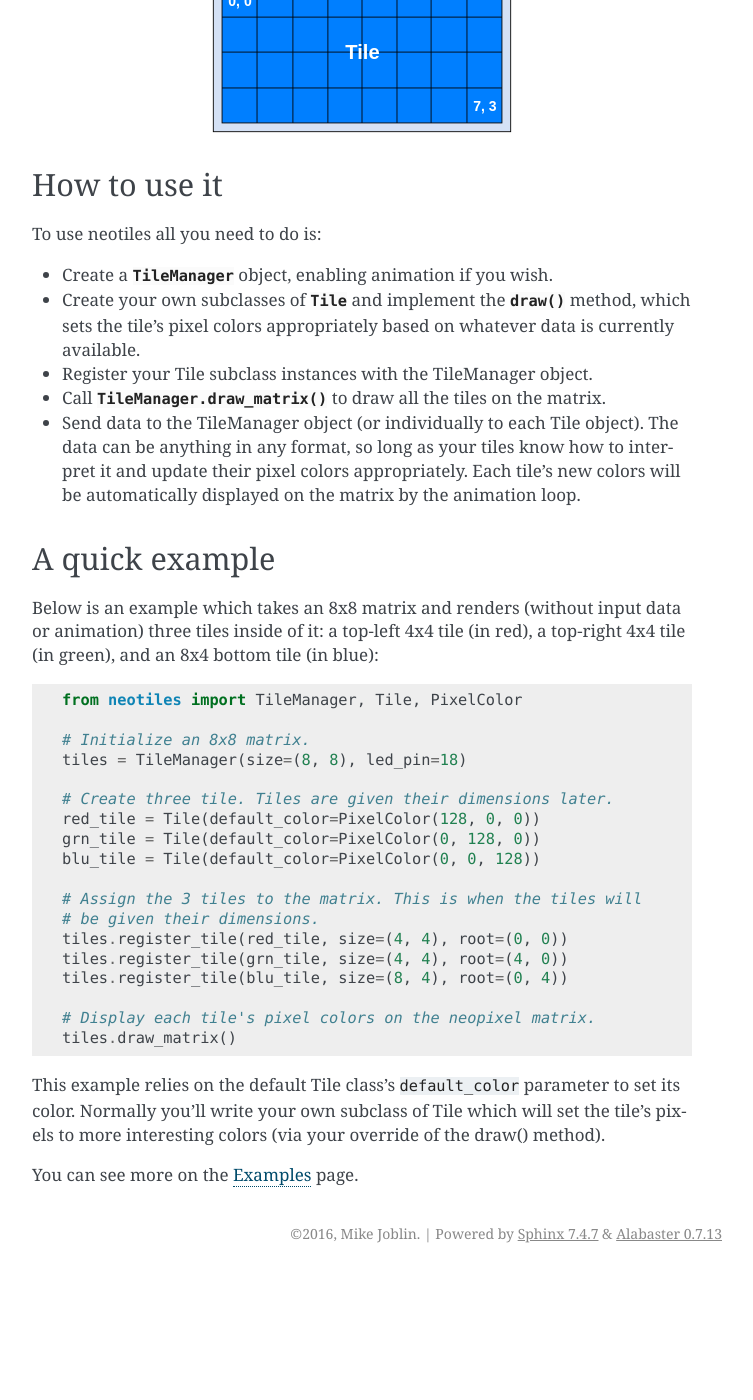
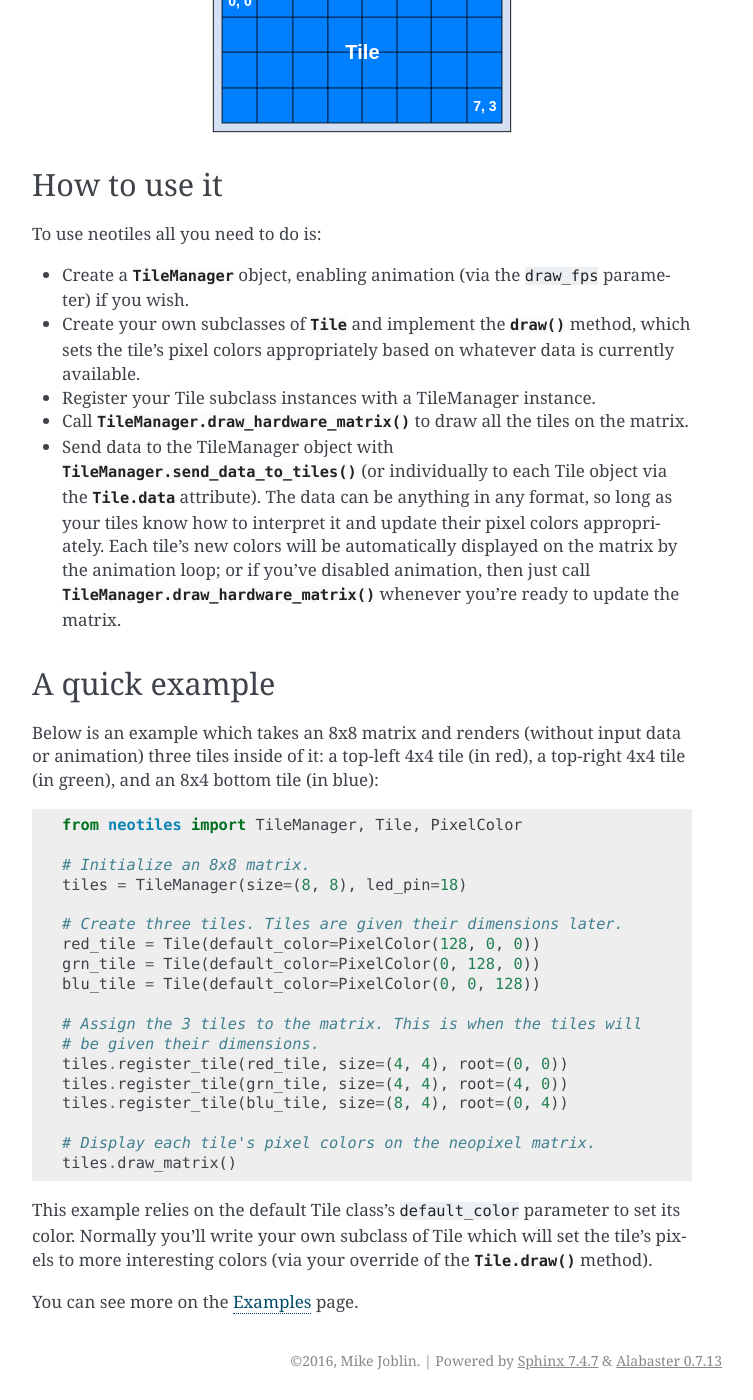
Before and after one commit to mjoblin/neotiles, a Sphinx documentation site: the page built from docs/index.rst, in a window 1280 px wide and 1400 px high, scrolled down 1735 px. Shown: the whole window, without its empty margins (388-1141 px from the left). Built offline with Sphinx 7.4.7, drawn with Linux system fonts in a browser that asks for light colours; before the commit the page ends 3008 px from its top, so only the background shows below that.

Commit message:
Doc updates to reflect recent changes

```diff
--- a/docs/index.rst
+++ b/docs/index.rst
@@ -66,11 +66,11 @@ How to use it
 
 To use neotiles all you need to do is:
 
-* Create a :class:`~TileManager` object, enabling animation if you wish.
+* Create a :class:`~TileManager` object, enabling animation (via the ``draw_fps`` parameter) if you wish.
 * Create your own subclasses of :class:`~Tile` and implement the :meth:`~Tile.draw` method, which sets the tile's pixel colors appropriately based on whatever data is currently available.
-* Register your Tile subclass instances with the TileManager object.
-* Call :meth:`TileManager.draw_matrix` to draw all the tiles on the matrix.
-* Send data to the TileManager object (or individually to each Tile object).  The data can be anything in any format, so long as your tiles know how to interpret it and update their pixel colors appropriately.  Each tile's new colors will be automatically displayed on the matrix by the animation loop.
+* Register your Tile subclass instances with a TileManager instance.
+* Call :meth:`TileManager.draw_hardware_matrix` to draw all the tiles on the matrix.
+* Send data to the TileManager object with :meth:`TileManager.send_data_to_tiles` (or individually to each Tile object via the :attr:`Tile.data` attribute).  The data can be anything in any format, so long as your tiles know how to interpret it and update their pixel colors appropriately.  Each tile's new colors will be automatically displayed on the matrix by the animation loop; or if you've disabled animation, then just call :meth:`TileManager.draw_hardware_matrix` whenever you're ready to update the matrix.
 
 A quick example
 ---------------
@@ -84,7 +84,7 @@ top-right 4x4 tile (in green), and an 8x4 bottom tile (in blue): ::
     # Initialize an 8x8 matrix.
     tiles = TileManager(size=(8, 8), led_pin=18)
 
-    # Create three tile. Tiles are given their dimensions later.
+    # Create three tiles. Tiles are given their dimensions later.
     red_tile = Tile(default_color=PixelColor(128, 0, 0))
     grn_tile = Tile(default_color=PixelColor(0, 128, 0))
     blu_tile = Tile(default_color=PixelColor(0, 0, 128))
@@ -100,8 +100,8 @@ top-right 4x4 tile (in green), and an 8x4 bottom tile (in blue): ::
 
 This example relies on the default Tile class's ``default_color`` parameter to
 set its color.  Normally you'll write your own subclass of Tile which will set
-the tile's pixels to more interesting colors (via your override of the draw()
-method).
+the tile's pixels to more interesting colors (via your override of the
+:meth:`Tile.draw` method).
 
 You can see more on the :doc:`/pages/examples` page.
 
--- a/docs/pages/api.rst
+++ b/docs/pages/api.rst
@@ -16,7 +16,7 @@ Main classes:
 
 Supporting classes:
 
-* :class:`TilePosition` - The position of a tile inside the larger hardware neopixel matrix.
+* :class:`TilePosition` - The position of a tile inside the larger hardware neopixel matrix (x, y).
 * :class:`TileSize` - The size of a tile (cols, rows).
 * :class:`PixelPosition` - The position of a neopixel inside a tile (x, y).
 * :class:`exceptions.NeoTilesError` - Exception raised when neotiles encounters a problem.
```
Also changed, not shown: 2 other files.
